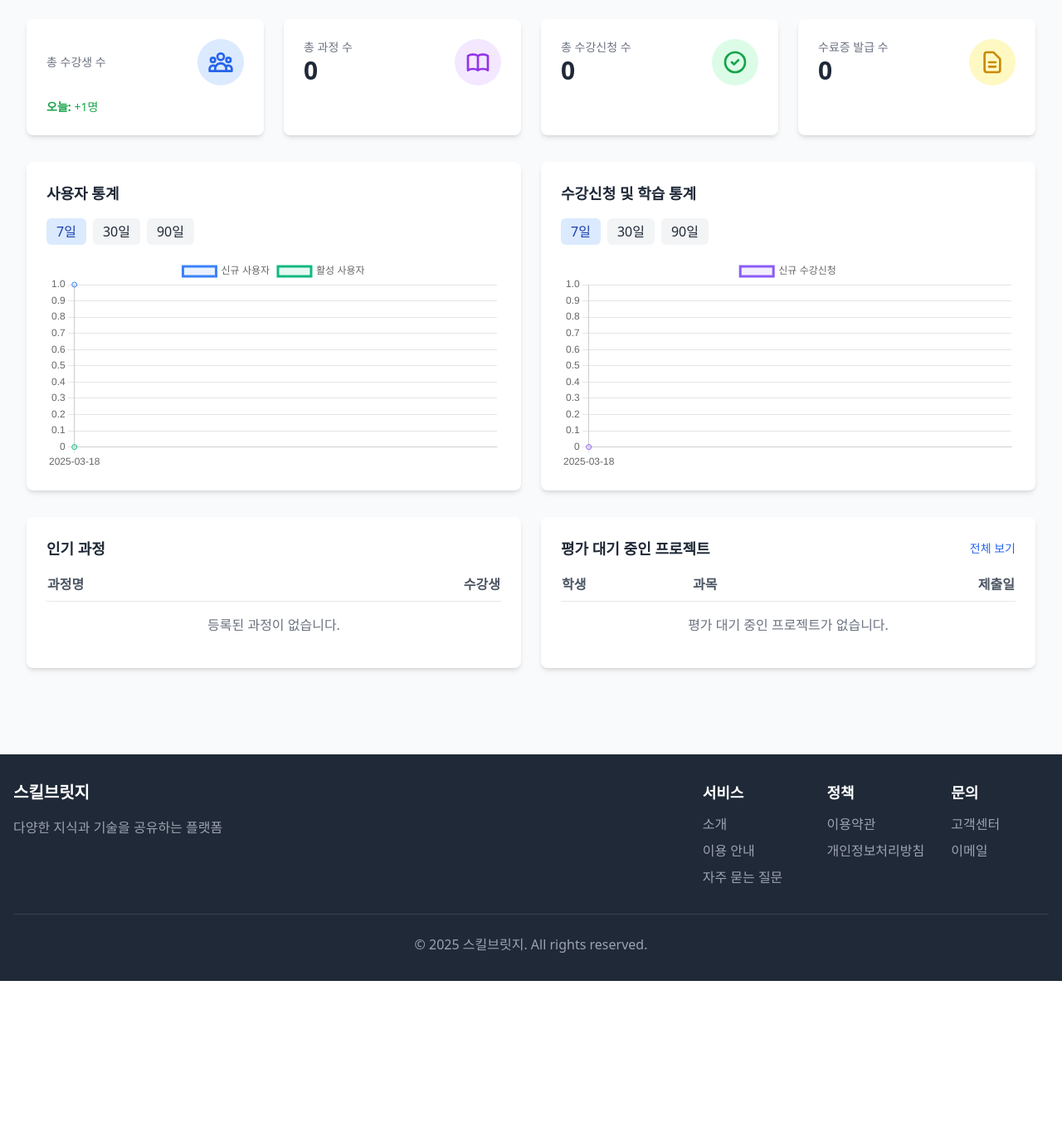
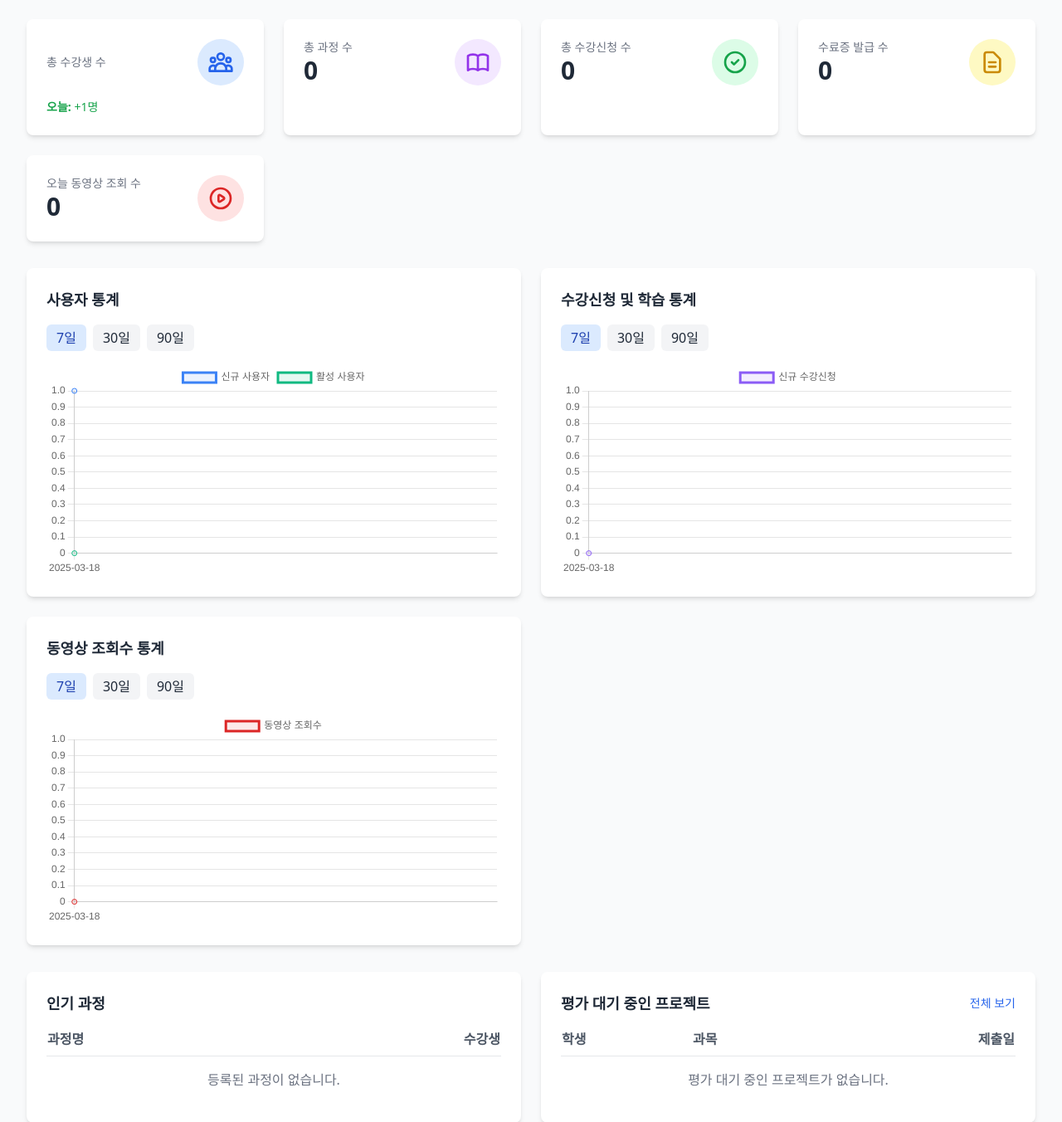
Before and after one commit to DjangoBookMakers/SkillBridge, a Django app: page /admin-portal/dashboard/ in a window 1280 px wide. Shown: the part 161-1513 px from the top of the page at 83% size. Before the commit the page ends 1343 px from the top, so only its background shows below. Run offline with Django 5.2, Linux system fonts and the light colour scheme; the visitor is signed in with stand-in values (Sample User, id 1); data comes from the database, SQL or seed files in the repository; data that the repository does not hold is empty; some libraries are stand-ins or nearby versions.

Commit message:
✨ FEAT: 관리자 대시보드 동영상 조회 수 표시

```diff
--- a/admin_portal/templates/admin_portal/dashboard.html
+++ b/admin_portal/templates/admin_portal/dashboard.html
@@ -15,6 +15,8 @@
       {% include 'admin_portal/dashboard_components/stats_card.html' with title='총 수강신청 수' value=total_enrollments icon_class='text-green-600' bg_class='bg-green-100' today_value=today_stats.new_enrollments|default:0 svg_path='M9 12l2 2 4-4m6 2a9 9 0 11-18 0 9 9 0 0118 0z'%}
 
       {% include 'admin_portal/dashboard_components/stats_card.html' with title='수료증 발급 수' value=total_certificates icon_class='text-yellow-600' bg_class='bg-yellow-100' today_value=today_stats.certificates_issued|default:0 svg_path='M9 12h6m-6 4h6m2 5H7a2 2 0 01-2-2V5a2 2 0 012-2h5.586a1 1 0 01.707.293l5.414 5.414a1 1 0 01.293.707V19a2 2 0 01-2 2z' %}
+
+      {% include 'admin_portal/dashboard_components/stats_card.html' with title='오늘 동영상 조회 수' value=today_stats.completed_lectures|default:0 icon_class='text-red-600' bg_class='bg-red-100' today_caption='총 누적 조회 수' today_value=total_video_views|default:0 svg_path='M14.752 11.168l-3.197-2.132A1 1 0 0010 9.87v4.263a1 1 0 001.555.832l3.197-2.132a1 1 0 000-1.664z M21 12a9 9 0 11-18 0 9 9 0 0118 0z' %}
     </div>
 
     <!-- 차트 및 통계 영역 -->
@@ -22,6 +24,8 @@
       {% include 'admin_portal/dashboard_components/chart_container.html' with title='사용자 통계' chart_id='userStatsChart' period_class='period-btn' %}
 
       {% include 'admin_portal/dashboard_components/chart_container.html' with title='수강신청 및 학습 통계' chart_id='enrollmentStatsChart' period_class='enrollment-period-btn' %}
+
+      {% include 'admin_portal/dashboard_components/chart_container.html' with title='동영상 조회수 통계' chart_id='videoViewsChart' period_class='video-period-btn' %}
     </div>
 
     <!-- 인기 과정 및 최근 활동 영역 -->
@@ -98,8 +102,21 @@
         }
       ];
 
+      // 동영상 조회수 통계 차트
+      const videoDatasets = [
+        {
+          label: '동영상 조회수',
+          data: chartData.completed_lectures,
+          borderColor: 'rgb(220, 38, 38)',
+          backgroundColor: 'rgba(220, 38, 38, 0.1)',
+          tension: 0.4,
+          fill: true
+        }
+      ];
+
       const userChart = initChart('userStatsChart', chartData.dates, userDatasets);
       const enrollmentChart = initChart('enrollmentStatsChart', chartData.dates, enrollmentDatasets);
+      const videoChart = initChart('videoViewsChart', chartData.dates, videoDatasets);
 
       // 기간 버튼 핸들러 설정
       function setupPeriodButtons(buttonClass, chart, datasetNames) {
@@ -146,6 +163,7 @@
 
       setupPeriodButtons('period-btn', userChart, ['new_users', 'active_users']);
       setupPeriodButtons('enrollment-period-btn', enrollmentChart, ['new_enrollments']);
+      setupPeriodButtons('video-period-btn', videoChart, ['completed_lectures']);
     });
   </script>
 {% endblock %}
--- a/admin_portal/templates/admin_portal/dashboard_components/stats_card.html
+++ b/admin_portal/templates/admin_portal/dashboard_components/stats_card.html
@@ -12,8 +12,8 @@
   </div>
   {% if today_value %}
     <p class="text-green-600 mt-4 text-sm">
-      <span class="font-bold">오늘:</span>
-      +{{ today_value }}명
+      <span class="font-bold">{% if today_caption %}{{ today_caption }}{% else %}오늘{% endif %}:</span>
+      {% if today_caption %}{{ today_value }}{% if suffix %}{{ suffix }}{% endif %}{% else %}+{{ today_value }}명{% endif %}
     </p>
   {% endif %}
 </div>
--- a/admin_portal/views.py
+++ b/admin_portal/views.py
@@ -10,7 +10,7 @@ import json
 
 from accounts.models import User
 from courses.models import Course
-from learning.models import Enrollment, Certificate, ProjectSubmission
+from learning.models import Enrollment, Certificate, LectureProgress, ProjectSubmission
 from .models import DailyStatistics
 
 
@@ -32,6 +32,7 @@ def admin_dashboard(request):
     total_courses = Course.objects.count()
     total_enrollments = Enrollment.objects.count()
     total_certificates = Certificate.objects.count()
+    total_video_views = LectureProgress.objects.filter(is_completed=True).count()
 
     # 최근 30일간 통계
     last_30_days = today - timedelta(days=30)
@@ -74,6 +75,7 @@ def admin_dashboard(request):
     new_users_data = [stat.new_users for stat in daily_stats]
     active_users_data = [stat.active_users for stat in daily_stats]
     new_enrollments_data = [stat.new_enrollments for stat in daily_stats]
+    video_views_data = [stat.completed_lectures for stat in daily_stats]
 
     # 차트 데이터 JSON 형식으로 변환
     chart_data = {
@@ -81,6 +83,7 @@ def admin_dashboard(request):
         "new_users": new_users_data,
         "active_users": active_users_data,
         "new_enrollments": new_enrollments_data,
+        "completed_lectures": video_views_data,
     }
 
     context = {
@@ -88,6 +91,7 @@ def admin_dashboard(request):
         "total_courses": total_courses,
         "total_enrollments": total_enrollments,
         "total_certificates": total_certificates,
+        "total_video_views": total_video_views,
         "course_enrollments": course_enrollments,
         "top_rated_courses": top_rated_courses,
         "recent_users": recent_users,
```
